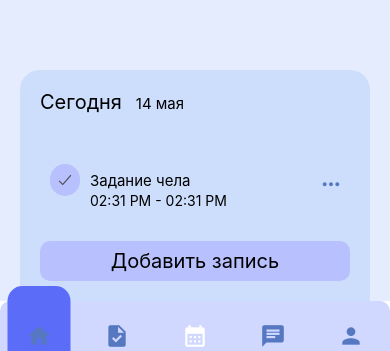
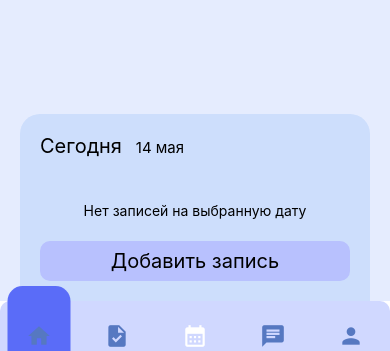
Before and after one commit to PaceGG/therasync, a React Native app: screen /Calendar in a window 390 px wide. Shown: the part 473-824 px from the top of the page. Built offline with nearby package versions, Linux system fonts and the light colour scheme.

Commit message:
CalendarScreen и AddRecordScreen

```diff
--- a/src/api/appointment.ts
+++ b/src/api/appointment.ts
@@ -1,7 +1,7 @@
 import { api, getAuthHeaders } from "./index";
-import { Appointment } from "../types/appointment";
+import { AppointmentData } from "../types/appointment";
 
-export const createAppointment = async (data: Appointment) => {
+export const createAppointment = async (data: AppointmentData) => {
   try {
     const headers = await getAuthHeaders();
 
@@ -14,7 +14,7 @@ export const createAppointment = async (data: Appointment) => {
 
 export const updateAppointment = async (
   id: number,
-  data: Partial<Appointment>
+  data: Partial<AppointmentData>
 ) => {
   try {
     const headers = await getAuthHeaders();
--- a/src/screens/AddRecordScreen.tsx
+++ b/src/screens/AddRecordScreen.tsx
@@ -13,6 +13,7 @@ import CustomButton from "../components/CustomButton";
 import { Colors } from "../constants/colors";
 import formatTime from "../utils/utilFunctions";
 import { createAppointment } from "../services/appointment";
+import { format } from "date-fns";
 
 type Props = {
   selectedDate: string; // формат: '2025-05-18'
@@ -50,7 +51,6 @@ export default function AddRecordScreen({
         date: selectedDate,
         startTime: startTime.toTimeString().substring(0, 5), // 'HH:mm'
         endTime: endTime.toTimeString().substring(0, 5), // 'HH:mm'
-        psychologistId: 1,
         clientId: Number(search),
       };
 
@@ -65,7 +65,7 @@ export default function AddRecordScreen({
 
   return (
     <View style={styles.container}>
-      <Text style={styles.date}>{selectedDate}</Text>
+      <Text style={styles.date}>{format(selectedDate, "dd MMMM yyyy")}</Text>
 
       <TextInput
         style={styles.searchInput}
--- a/src/screens/CalendarScreen.tsx
+++ b/src/screens/CalendarScreen.tsx
@@ -16,6 +16,12 @@ import CustomButton from "../components/CustomButton";
 import AddRecordScreen from "./AddRecordScreen";
 import Task from "../components/Task";
 import ClientTask from "../components/ClientTask";
+
+import {
+  getClientAppointments,
+  getPsychologistAppointments,
+} from "../services/appointment";
+import { Appointment } from "../types";
 
 LocaleConfig.locales["ru"] = {
   monthNames: [
@@ -64,22 +70,45 @@ LocaleConfig.defaultLocale = "ru";
 export default function CalendarScreen() {
   const today = format(new Date(), "yyyy-MM-dd");
   const [selected, setSelected] = useState(today);
+  const [appointments, setAppointments] = useState<Appointment[]>([]);
   const [isRecordActive, setRecordActive] = useState<boolean>(false);
   const isClient = false;
+
+  const fetchAppointments = async () => {
+    try {
+      const data = isClient
+        ? await getClientAppointments()
+        : await getPsychologistAppointments();
+      setAppointments(data);
+    } catch (error) {
+      console.error("Ошибка при получении записей:", error);
+    }
+
+    console.log(appointments);
+  };
+
+  useEffect(() => {
+    fetchAppointments();
+  });
 
   const handleAddRecord = () => {
     setRecordActive(true);
   };
 
   const confirmAddRecord = () => {
+    fetchAppointments();
     setRecordActive(false);
   };
+
+  const appointmentsForSelectedDate = appointments.filter(
+    (appointment) => appointment.date === selected
+  );
 
   return (
     <>
       {isRecordActive ? (
         <AddRecordScreen
-          selectedDate={format(new Date(selected), "d MMMM yyyy", {
+          selectedDate={format(new Date(selected), "yyyy-MM-dd", {
             locale: ru,
           })}
           confirmAddRecord={confirmAddRecord}
@@ -154,26 +183,31 @@ export default function CalendarScreen() {
                 {format(new Date(selected), "d MMMM", { locale: ru })}
               </Text>
             </View>
-            {isClient ? (
-              <ScrollView style={{ marginTop: 12, maxHeight: 150 }}>
-                <ClientTask title="завершенное чела" complete={true} />
-                <ClientTask title="завершенное чела" complete={true} />
-                <ClientTask title="завершенное чела" complete={true} />
-                <ClientTask title="завершенное чела" complete={true} />
-                <ClientTask title="завершенное чела" complete={true} />
-                <ClientTask title="завершенное чела" complete={true} />
-                <ClientTask title="завершенное чела" complete={true} />
-              </ScrollView>
-            ) : (
-              <ScrollView style={{ marginTop: 12, maxHeight: 150 }}>
-                <Task
-                  title="Задание чела"
-                  complete={true}
-                  startTime={new Date()}
-                  endTime={new Date()}
-                />
-              </ScrollView>
-            )}
+            <ScrollView style={{ marginTop: 12, maxHeight: 150 }}>
+              {appointmentsForSelectedDate.length > 0 ? (
+                appointmentsForSelectedDate.map((appt) =>
+                  isClient ? (
+                    <ClientTask
+                      key={appt.id}
+                      title={`Запись в ${appt.startTime}`}
+                      complete={true}
+                    />
+                  ) : (
+                    <Task
+                      key={appt.id}
+                      title={`С клиентом #${appt.clientId}`}
+                      complete={true}
+                      startTime={new Date(`${appt.date}T${appt.startTime}`)}
+                      endTime={new Date(`${appt.date}T${appt.endTime}`)}
+                    />
+                  )
+                )
+              ) : (
+                <Text style={{ textAlign: "center", marginTop: 10 }}>
+                  Нет записей на выбранную дату
+                </Text>
+              )}
+            </ScrollView>
 
             {!isClient && (
               <CustomButton
--- a/src/services/appointment.ts
+++ b/src/services/appointment.ts
@@ -1,6 +1,4 @@
-import { Appointment as AppointmentData } from "../types";
-
-type Appointment = AppointmentData & { id: number };
+import { AppointmentData, Appointment } from "../types";
 
 const mockAppointments: Appointment[] = [
   {
@@ -41,12 +39,10 @@ export const updateAppointment = async (
   return mockAppointments[index];
 };
 
-export const getAppointmentsByPsychologist = async (): Promise<
-  Appointment[]
-> => {
+export const getPsychologistAppointments = async (): Promise<Appointment[]> => {
   return mockAppointments;
 };
 
-export const getAppointmentsByClient = async (): Promise<Appointment[]> => {
+export const getClientAppointments = async (): Promise<Appointment[]> => {
   return mockAppointments;
 };
--- a/src/types/appointment.ts
+++ b/src/types/appointment.ts
@@ -1,6 +1,10 @@
-export interface Appointment {
+export interface AppointmentData {
   date: string;
   startTime: string;
   endTime: string;
   clientId: number;
 }
+
+export interface Appointment extends AppointmentData {
+  id: number;
+}
```
Also changed, not shown: src/services/mockData.ts (+1 -13 lines).
